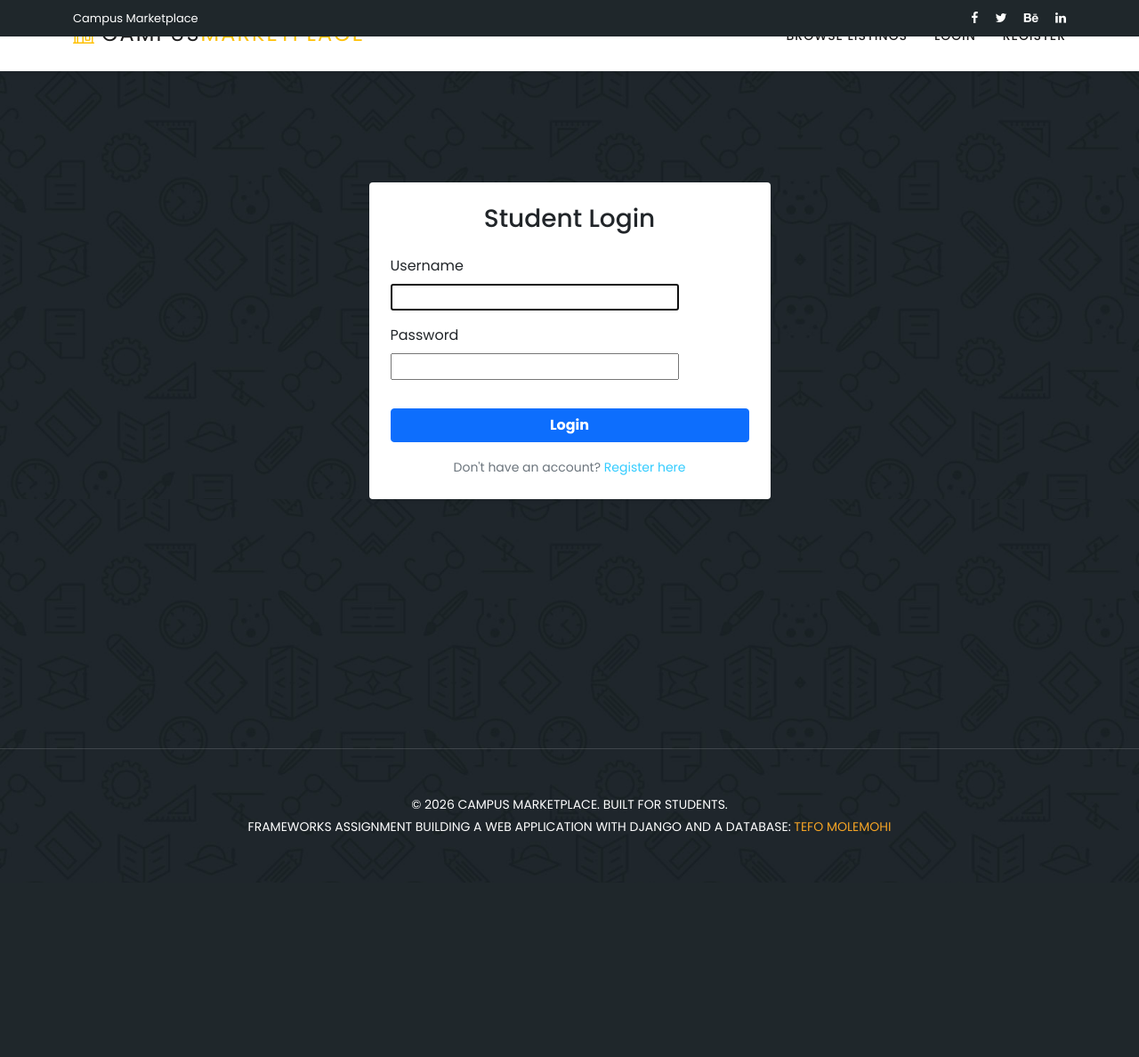
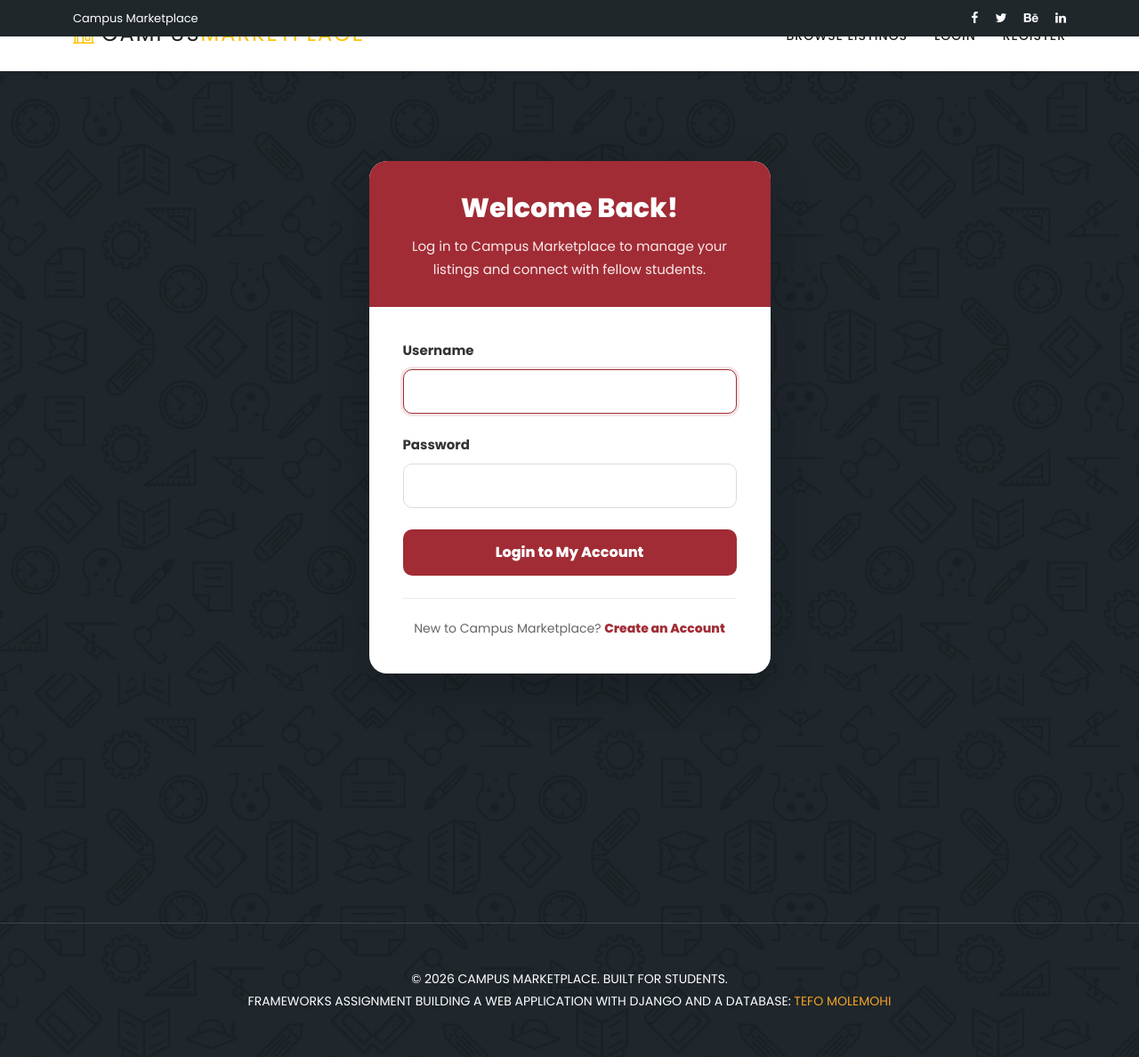
Before and after one commit to Tefo23/campus-marketplace, a Django app: page /login/ in a window 1280 px wide. Shown: the whole page at 89% size. Before the commit the page ends 935 px from the top, so only its background shows below. Run offline with Django 5.2, Linux system fonts and the light colour scheme; some libraries are stand-ins or nearby versions.

Commit message:
Improve student login page design

```diff
--- a/templates/marketplace/login.html
+++ b/templates/marketplace/login.html
@@ -1,39 +1,233 @@
+
 {% extends 'base.html' %}
 {% load static %}
-{% block title %}Login - Campus Marketplace{% endblock %}
+
+{% block title %}Student Login - Campus Marketplace{% endblock %}
 
 {% block content %}
 
+<style>
+    .student-login-section {
+        min-height: 85vh;
+        padding: 110px 0 90px;
+        display: flex;
+        align-items: center;
+    }
 
- <section class="contact-us" id="contact">
+    .student-login-card {
+        background: #ffffff;
+        border-radius: 20px;
+        overflow: hidden;
+        box-shadow: 0 18px 50px rgba(0, 0, 0, 0.18);
+    }
+
+    .student-login-header {
+        background: #a12c35;
+        padding: 35px 35px 30px;
+        text-align: center;
+    }
+
+    .student-login-header h1 {
+        color: #ffffff;
+        font-size: 30px;
+        font-weight: 800;
+        margin-bottom: 12px;
+    }
+
+    .student-login-header p {
+        color: #f8e9eb;
+        font-size: 15px;
+        line-height: 1.7;
+        margin-bottom: 0;
+    }
+
+    .student-login-body {
+        padding: 38px;
+    }
+
+    .student-login-field {
+        margin-bottom: 24px;
+    }
+
+    .student-login-field label {
+        display: block;
+        font-size: 15px;
+        font-weight: 700;
+        color: #333;
+        margin-bottom: 9px;
+    }
+
+    .student-login-field input {
+        display: block;
+        width: 100%;
+        padding: 13px 15px;
+        border: 1px solid #d7dce1;
+        border-radius: 10px;
+        background: #fff;
+        color: #333;
+        font-size: 15px;
+        transition: border-color 0.2s, box-shadow 0.2s;
+    }
+
+    .student-login-field input:focus {
+        outline: none;
+        border-color: #a12c35;
+        box-shadow: 0 0 0 3px rgba(161, 44, 53, 0.12);
+    }
+
+    .student-login-error {
+        background: #fff0f1;
+        color: #b02a37;
+        border-radius: 9px;
+        padding: 12px 15px;
+        margin-bottom: 20px;
+        font-size: 14px;
+    }
+
+    .student-login-error ul {
+        margin: 0;
+        padding-left: 20px;
+    }
+
+    .student-login-button {
+        display: block;
+        width: 100%;
+        background: #a12c35;
+        color: #ffffff;
+        border: none;
+        border-radius: 10px;
+        padding: 14px 20px;
+        font-size: 16px;
+        font-weight: 800;
+        cursor: pointer;
+        transition: background 0.2s;
+    }
+
+    .student-login-button:hover {
+        background: #81222a;
+    }
+
+    .student-login-footer {
+        margin-top: 25px;
+        padding-top: 22px;
+        border-top: 1px solid #e9ecef;
+        text-align: center;
+    }
+
+    .student-login-footer p {
+        color: #666;
+        margin-bottom: 0;
+        line-height: 1.7;
+    }
+
+    .student-login-footer a {
+        color: #a12c35;
+        font-weight: 800;
+        text-decoration: none;
+    }
+
+    .student-login-footer a:hover {
+        text-decoration: underline;
+    }
+
+    @media (max-width: 767px) {
+        .student-login-section {
+            min-height: auto;
+            padding: 80px 0 60px;
+        }
+
+        .student-login-header {
+            padding: 28px 22px;
+        }
+
+        .student-login-header h1 {
+            font-size: 25px;
+        }
+
+        .student-login-body {
+            padding: 26px 22px;
+        }
+    }
+</style>
+
+<!-- Student Login -->
+<section class="contact-us student-login-section" id="contact">
     <div class="container">
 
         <div class="row justify-content-center">
-    <div class="col-md-5">
-        <div class="card shadow-sm border-0 mt-4">
-            <div class="card-body p-4">
-                <h3 class="card-title text-center mb-4 font-weight-bold">Student Login</h3>
+            <div class="col-lg-5 col-md-8">
+
+                <div class="student-login-card">
+
+                    <!-- Heading -->
+                    <div class="student-login-header">
+                        <h1>Welcome Back!</h1>
+                        <p>
+                            Log in to Campus Marketplace to manage
+                            your listings and connect with fellow students.
+                        </p>
+                    </div>
+
+                    <!-- Login Form -->
+                    <div class="student-login-body">
+
                         <form method="POST">
+
                             {% csrf_token %}
+
+                            {% if form.non_field_errors %}
+                                <div class="student-login-error" role="alert">
+                                    {{ form.non_field_errors }}
+                                </div>
+                            {% endif %}
+
                             {% for field in form %}
-                        <div class="mb-3">
-                            <label class="form-label w-100 ">{{ field.label }}</label>
+
+                                <div class="student-login-field">
+
+                                    <label for="{{ field.id_for_label }}">
+                                        {{ field.label }}
+                                    </label>
+
                                     {{ field }}
+
                                     {% if field.errors %}
-                                <div class="text-danger small">{{ field.errors }}</div>
+                                        <div class="student-login-error mt-2" role="alert">
+                                            {{ field.errors }}
+                                        </div>
                                     {% endif %}
+
                                 </div>
+
                             {% endfor %}
-                    <button type="submit" class="btn btn-primary w-100 mt-3 fw-bold">Login</button>
+
+                            <button
+                                type="submit"
+                                class="student-login-button"
+                            >
+                                Login to My Account
+                            </button>
+
                         </form>
-                <div class="text-center mt-3">
-                    <small class="text-muted">Don't have an account? <a href="{% url 'register' %}">Register here</a></small>
+
+                        <!-- Registration Link -->
+                        <div class="student-login-footer">
+                            <p>
+                                New to Campus Marketplace?
+                                <a href="{% url 'register' %}">
+                                    Create an Account
+                                </a>
+                            </p>
                         </div>
+
                     </div>
+
                 </div>
+
             </div>
         </div>
 
     </div>
 </section>
+
 {% endblock %}
```
Lines whose indentation alone changed are shown as unchanged.
